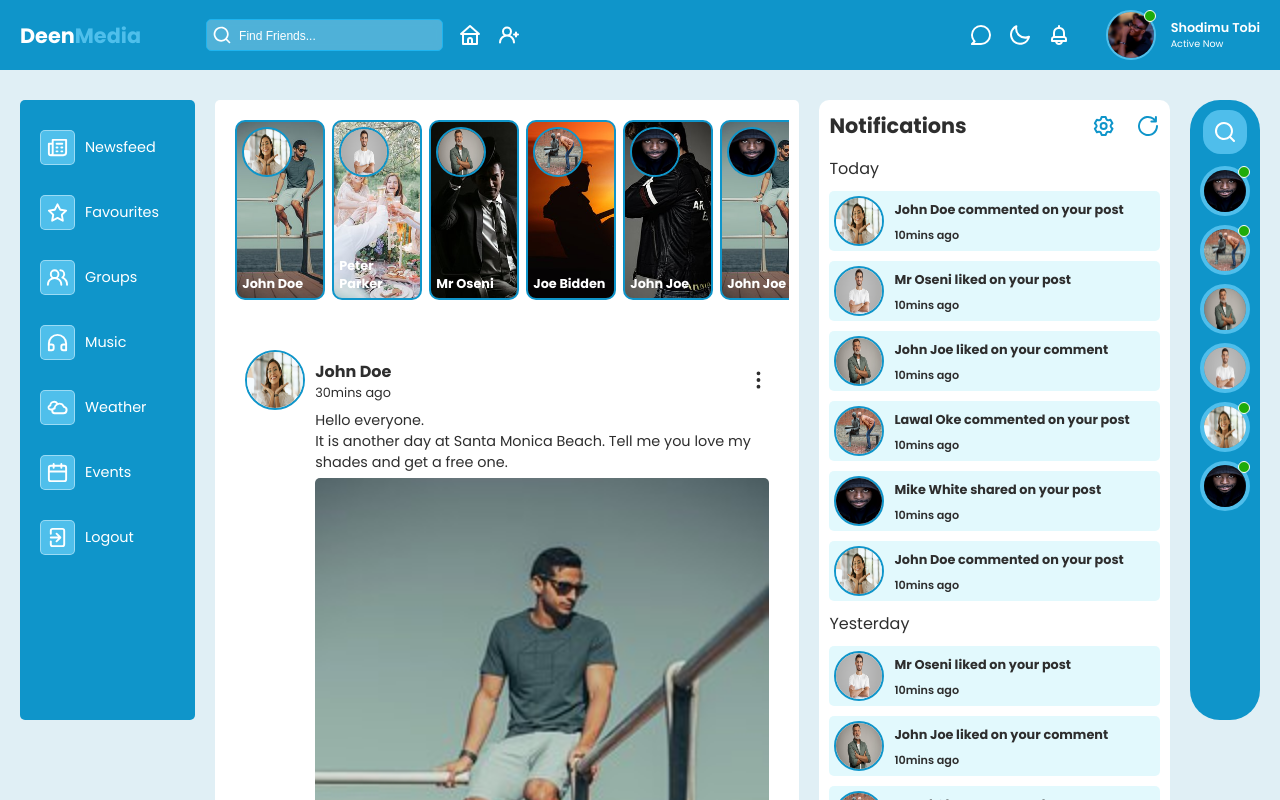
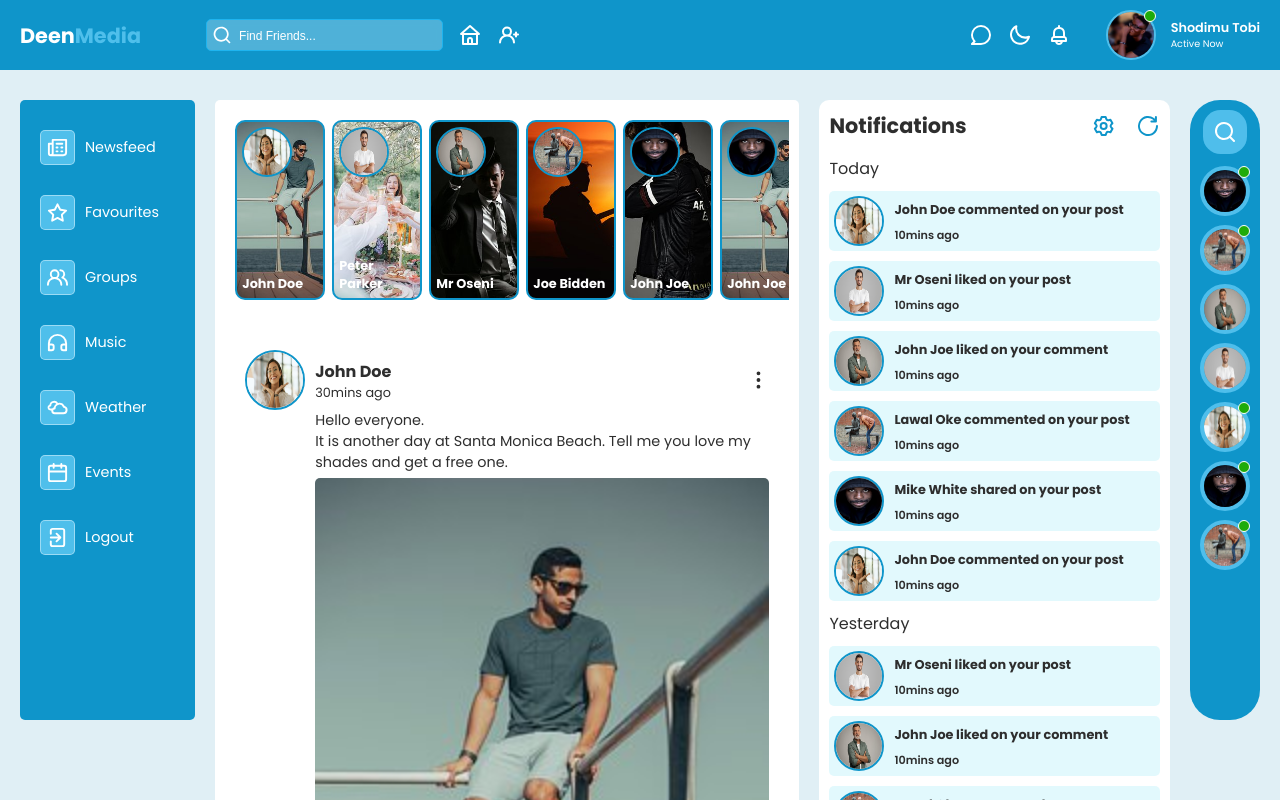
Before and after one commit to DEENOluwatobi/deen-media, a Next.js app: page / in a window 1280 px wide. Built offline with nearby package versions, Linux system fonts and the light colour scheme.

Commit message:
msg sidebar update

```diff
--- a/src/components/Msg.jsx
+++ b/src/components/Msg.jsx
@@ -35,6 +35,10 @@ export default function Msg() {
                 <Image className={css.img} src={P1} alt='' width={50} height={50}/>
                 <div className={css.pbubble}></div>
             </div>
+            <div className={css.useractive}>
+                <Image className={css.img} src={P2} alt='' width={50} height={50}/>
+                <div className={css.pbubble}></div>
+            </div>
         </div>
     )
 };
```
